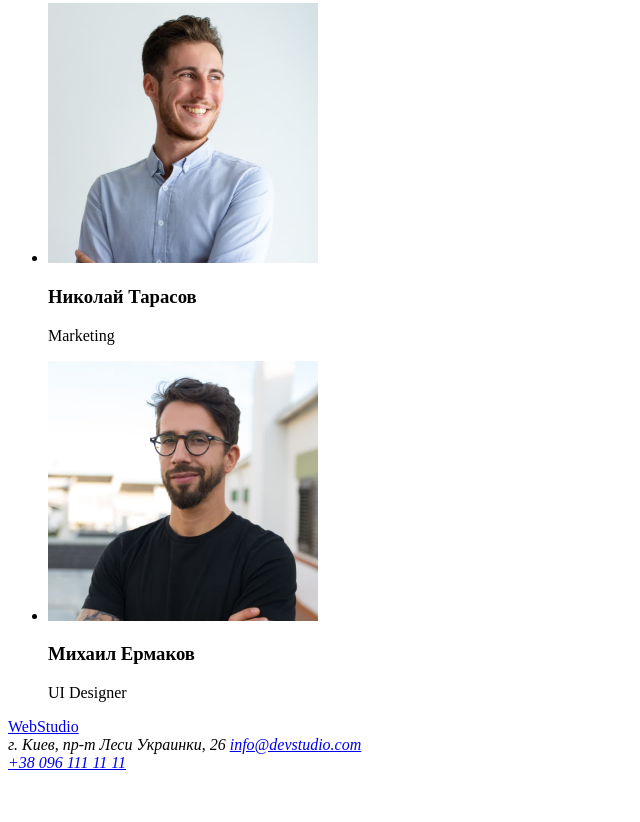
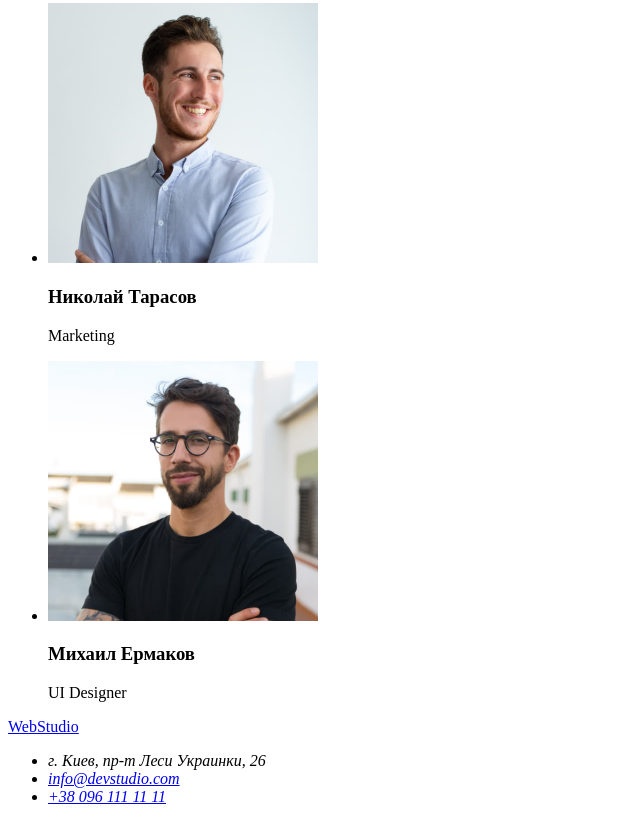
Before and after one commit to zimoglyad1305/goit-markup-hw-01, a plain HTML site: page index.html in a window 1280 px wide. Shown: the part 2312-3134 px from the top of the page, without its empty margins (0-640 px from the left). Before the commit the page ends 3092 px from the top, so only its background shows below. Drawn offline with Linux system fonts and the light colour scheme.

Commit message:
corrected homework

```diff
--- a/index.html
+++ b/index.html
@@ -29,7 +29,7 @@
       <!-- Титульная страница -->
       <section>
         <h1>Эффективные решения <br />для вашего бизнеса</h1>
-        <Button>Заказать услугу</Button>
+        <button>Заказать услугу</button>
       </section>
 
       <!-- Преимущества работы с нами-->
@@ -111,9 +111,11 @@
     <footer>
       <a href="/"><span class="accent">Web</span>Studio</a>
       <address>
-        г. Киев, пр-т Леси Украинки, 26
-        <a href="mailto:info@devstudio.com">info@devstudio.com</a><br />
-        <a href="tel:+380961111111">+38 096 111 11 11</a>
+        <ul>
+          <li>г. Киев, пр-т Леси Украинки, 26</li>
+          <li><a href="mailto:info@devstudio.com">info@devstudio.com</a><br /></li>
+          <li><a href="tel:+380961111111">+38 096 111 11 11</a></li>
+        </ul>
       </address>
     </footer>
   </body>
```
